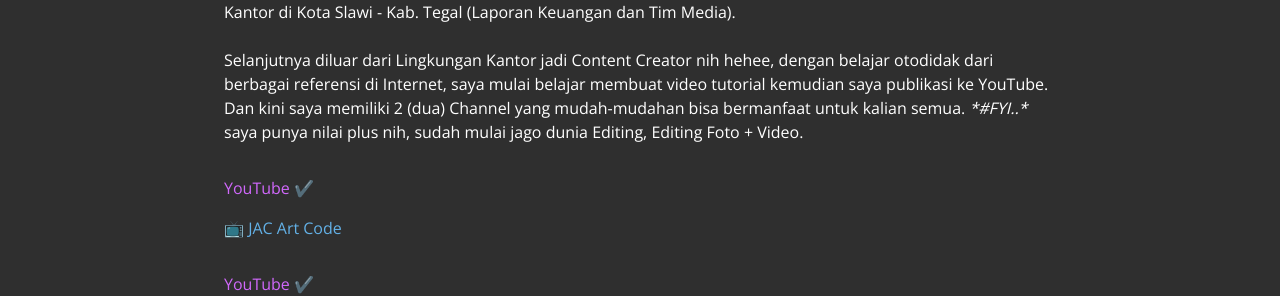
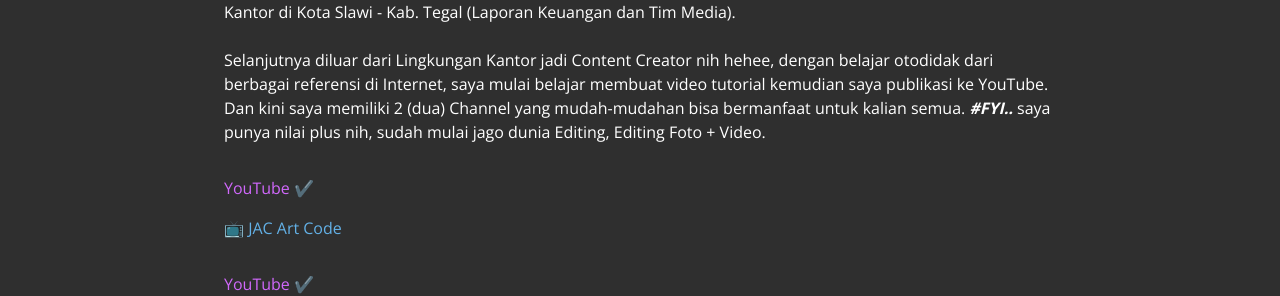
Before and after one commit to masjuni/masjuni.github.io, a Jekyll site: the page built from index.md, in a window 1280 px wide. Shown: the part 485-781 px from the top of the page. Built offline with Jekyll 4.4.1, drawn with Linux system fonts in a browser that asks for light colours; our own code applies the rules of GitHub Pages for plain Markdown files; the repository's description, which GitHub fills in, is left out.

```diff
--- a/index.md
+++ b/index.md
@@ -6,7 +6,7 @@ Saya ingin membahagiakan diri sendiri dan orangtua di dunia dan akherat. Semoga
 ### Tentang
 
 Kesibukan saya saat ini, bukan sok sibuk tapi beneran punya kesibukan.. Alhamdulillah dipercaya jadi Staff Kantor di Kota Slawi - Kab. Tegal (Laporan Keuangan dan Tim Media).<br><br>
-Selanjutnya diluar dari Lingkungan Kantor jadi Content Creator nih hehee, dengan belajar otodidak dari berbagai referensi di Internet, saya mulai belajar membuat video tutorial kemudian saya publikasi ke YouTube. Dan kini saya memiliki 2 (dua) Channel yang mudah-mudahan bisa bermanfaat untuk kalian semua. _*#FYI..*_ saya punya nilai plus nih, sudah mulai jago dunia Editing, Editing Foto + Video.
+Selanjutnya diluar dari Lingkungan Kantor jadi Content Creator nih hehee, dengan belajar otodidak dari berbagai referensi di Internet, saya mulai belajar membuat video tutorial kemudian saya publikasi ke YouTube. Dan kini saya memiliki 2 (dua) Channel yang mudah-mudahan bisa bermanfaat untuk kalian semua. _**#FYI..**_ saya punya nilai plus nih, sudah mulai jago dunia Editing, Editing Foto + Video.
 #### YouTube ✔️
 📺 [JAC Art Code](https://www.youtube.com/channel/UCaj_xoq4eM4dPRQg24KW6FA)
 
```
